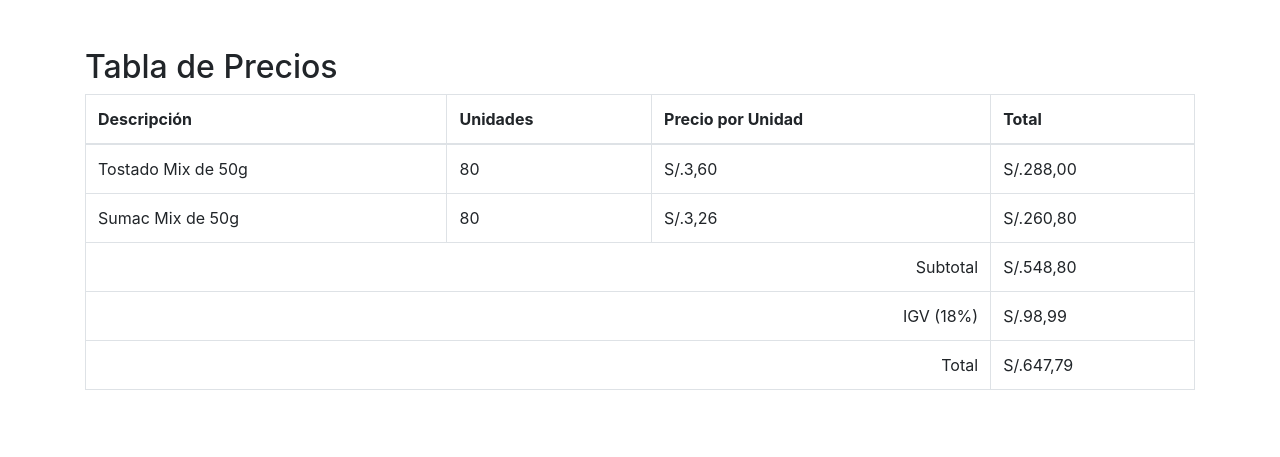
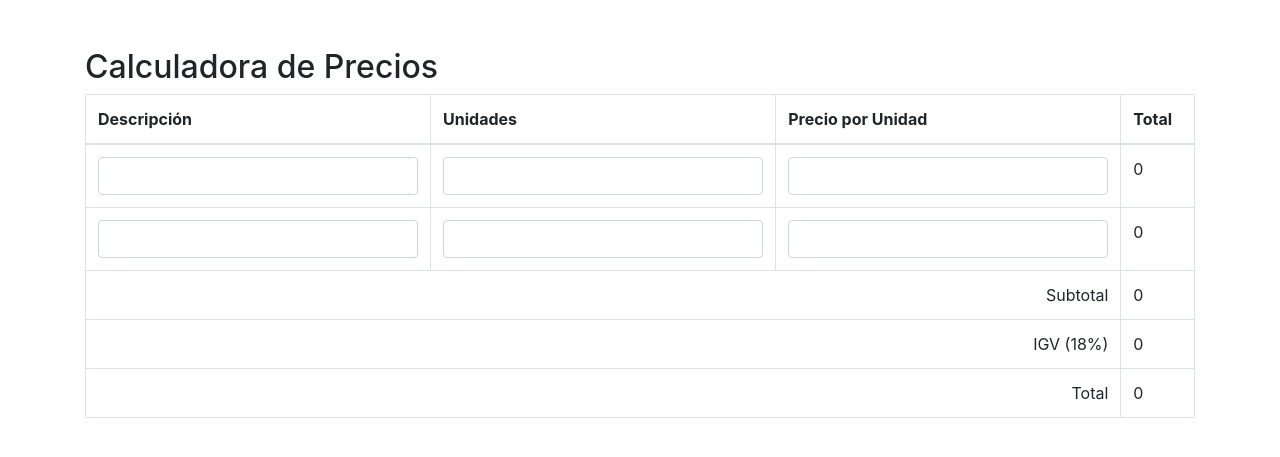
Before and after one commit to augurto/Sistema-Huerto, a PHP site: page / in a window 1280 px wide. Shown: the top 457 px of the page. Run offline with PHP 8.4, Linux system fonts and the light colour scheme.

Commit message:
con input

```diff
--- a/index.php
+++ b/index.php
@@ -4,11 +4,11 @@
   <meta charset="UTF-8">
   <meta name="viewport" content="width=device-width, initial-scale=1.0">
   <link rel="stylesheet" href="https://maxcdn.bootstrapcdn.com/bootstrap/4.5.2/css/bootstrap.min.css">
-  <title>Tabla de Precios</title>
+  <title>Calculadora de Precios</title>
 </head>
 <body>
   <div class="container mt-5">
-    <h2>Tabla de Precios</h2>
+    <h2>Calculadora de Precios</h2>
     <table class="table table-bordered">
       <thead>
         <tr>
@@ -20,29 +20,29 @@
       </thead>
       <tbody>
         <tr>
-          <td>Tostado Mix de 50g</td>
-          <td>80</td>
-          <td>S/.3,60</td>
-          <td>S/.288,00</td>
+          <td><input type="text" class="form-control" id="descripcion1"></td>
+          <td><input type="number" class="form-control" id="unidades1" onchange="calcularTotal(1)"></td>
+          <td><input type="number" class="form-control" id="precio1" onchange="calcularTotal(1)"></td>
+          <td><span id="total1">0</span></td>
         </tr>
         <tr>
-          <td>Sumac Mix de 50g</td>
-          <td>80</td>
-          <td>S/.3,26</td>
-          <td>S/.260,80</td>
+          <td><input type="text" class="form-control" id="descripcion2"></td>
+          <td><input type="number" class="form-control" id="unidades2" onchange="calcularTotal(2)"></td>
+          <td><input type="number" class="form-control" id="precio2" onchange="calcularTotal(2)"></td>
+          <td><span id="total2">0</span></td>
         </tr>
-        <!-- Agregar filas adicionales si es necesario -->
+        <!-- Agregar más filas si es necesario -->
         <tr>
           <td colspan="3" class="text-right">Subtotal</td>
-          <td>S/.548,80</td>
+          <td><span id="subtotal">0</span></td>
         </tr>
         <tr>
           <td colspan="3" class="text-right">IGV (18%)</td>
-          <td>S/.98,99</td>
+          <td><span id="igv">0</span></td>
         </tr>
         <tr>
           <td colspan="3" class="text-right">Total</td>
-          <td>S/.647,79</td>
+          <td><span id="total">0</span></td>
         </tr>
       </tbody>
     </table>
@@ -51,5 +51,29 @@
   <script src="https://cdnjs.cloudflare.com/ajax/libs/jquery/3.5.1/jquery.min.js"></script>
   <script src="https://cdnjs.cloudflare.com/ajax/libs/popper.js/1.16.0/umd/popper.min.js"></script>
   <script src="https://maxcdn.bootstrapcdn.com/bootstrap/4.5.2/js/bootstrap.min.js"></script>
+  <script>
+    function calcularTotal(row) {
+      var unidades = parseInt(document.getElementById("unidades" + row).value);
+      var precio = parseFloat(document.getElementById("precio" + row).value);
+      var total = unidades * precio;
+
+      document.getElementById("total" + row).textContent = total.toFixed(2);
+
+      calcularSubtotal();
+    }
+
+    function calcularSubtotal() {
+      var total1 = parseFloat(document.getElementById("total1").textContent);
+      var total2 = parseFloat(document.getElementById("total2").textContent);
+
+      var subtotal = total1 + total2;
+      var igv = subtotal * 0.18;
+      var total = subtotal + igv;
+
+      document.getElementById("subtotal").textContent = subtotal.toFixed(2);
+      document.getElementById("igv").textContent = igv.toFixed(2);
+      document.getElementById("total").textContent = total.toFixed(2);
+    }
+  </script>
 </body>
 </html>
```
